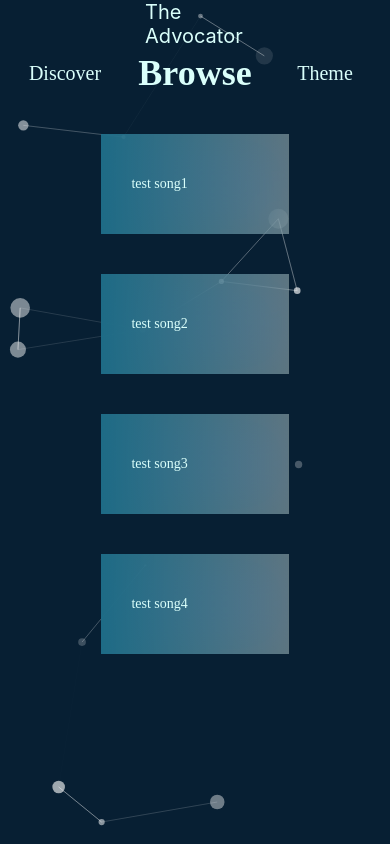
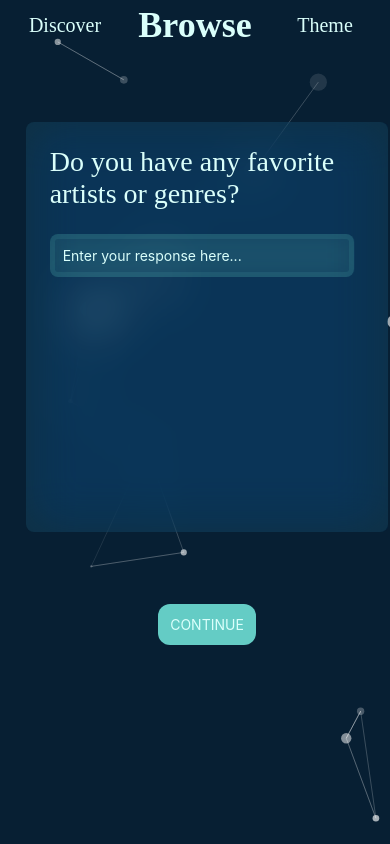
Before and after one commit to aloshon/theadvocator, a React Native app: screen / in a window 390 px wide. Built offline with nearby package versions, Linux system fonts and the light colour scheme.

Commit message:
scrollable navigation (not linked yet)

```diff
--- a/CurrentComponent.tsx
+++ b/CurrentComponent.tsx
@@ -1,5 +1,5 @@
-import { useState, useEffect } from "react";
-import { StyleSheet, Text, View, Dimensions } from 'react-native';
+import { useState, useEffect, ReactNode } from "react";
+import { StyleSheet, Text, View, Dimensions, Platform, ScrollView } from 'react-native';
 import { Prompts, PromptsProps } from "./Prompts";
 import { Browse, BrowseProps } from "./Browse";
 import { Tabs } from "./Tabs";
@@ -7,7 +7,7 @@ import { Theme, Themes } from "./App";
 import { Icon } from 'react-native-elements';
 import MaterialCommunityIcons from 'react-native-vector-icons/MaterialCommunityIcons';
 
-type ActiveComponent = Element;
+type ActiveComponent = ReactNode;
 type TabComponents = {
   [key: number]: ActiveComponent
 };
@@ -83,6 +83,8 @@ export const CurrentComponent = ({currentTheme, toggleThemes}: CurrentComponentP
     wrapper: {},
   });
 
+  const {height, width} = Platform.OS === 'web' ? Dimensions.get('window') : Dimensions.get('screen');
+
   const [currentTab, setCurrentTab] = useState<number>(1);
   const [CurrentComponent, setCurrentComponent] = useState<ActiveComponent>(tabComponents[currentTab]);
 	const updateCurrentComponent = (component: ActiveComponent): void => setCurrentComponent(component);
@@ -102,13 +104,29 @@ export const CurrentComponent = ({currentTheme, toggleThemes}: CurrentComponentP
 
 	return (
     <>
-      <Text style={styles.appName}>The Advocator</Text>
-      <Tabs tabs={tabNames} icons={icons} activeTab={currentTab} setActiveTab={setCurrentTab} currentTheme={currentTheme} />
-      {CurrentComponent}
+    <Tabs tabs={tabNames} icons={icons} activeTab={currentTab} setActiveTab={setCurrentTab} currentTheme={currentTheme} />
+    <ScrollView
+      horizontal={true}
+      pagingEnabled
+      showsHorizontalScrollIndicator={true}
+      style={{
+        width: width,
+        height: height
+    }}>
+      <View style={{width: width, height: height}}>
+    {/* // <Text style={styles.appName}>The Advocator</Text> */}
+      {/* {CurrentComponent} */}
+      {/* <Tabs tabs={tabNames} icons={icons} activeTab={currentTab} setActiveTab={setCurrentTab} currentTheme={currentTheme} /> */}
       {/* <Swiper style={styles.wrapper} showsButtons={true} horizontal={true}>
         <Prompts setSongs={setSongs} toggleThemes={toggleThemes} currentTheme={currentTheme} />
         <Browse songs={songs} currentTheme={currentTheme} />
       </Swiper> */}
+        <Prompts setSongs={setSongs} toggleThemes={toggleThemes} currentTheme={currentTheme} />
+      </View>
+      <View style={{width: width, height: height}}>
+        <Browse songs={songs} currentTheme={currentTheme} />
+      </View>
+    </ScrollView>
     </>
   )
 };
```
